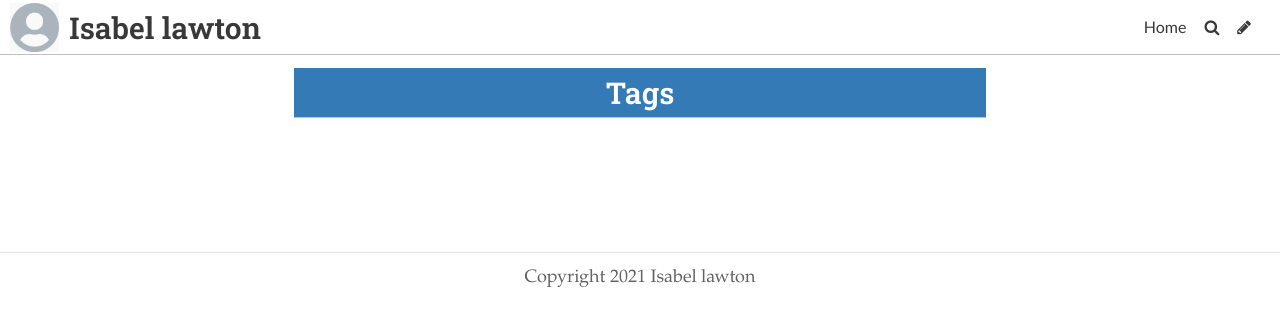
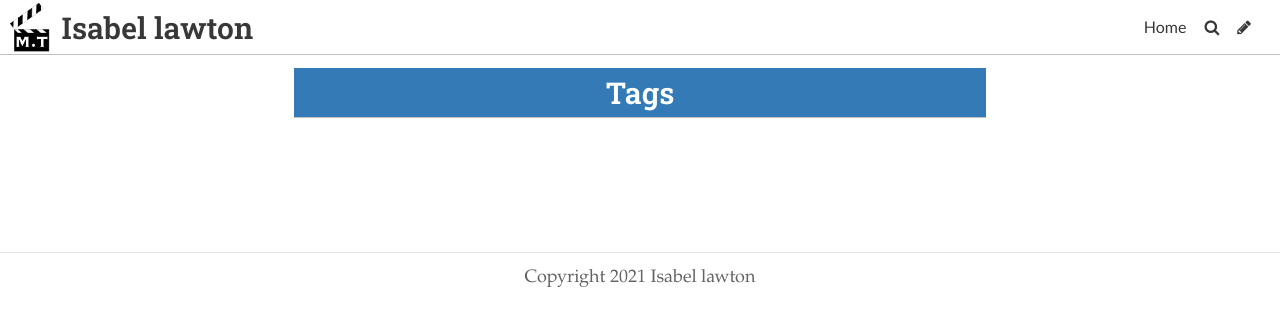
Before and after one commit to izzymlawton/izzytypography, a Jekyll site: the page built from pages/tags.md, in a window 1280 px wide. Shown: the top 326 px of the page. Built offline with Jekyll 4.4.1, drawn with Linux system fonts in a browser that asks for light colours; some web fonts are replaced.

Commit message:
Update Settings “general”

```diff
--- a/_data/settings.yml
+++ b/_data/settings.yml
@@ -2,11 +2,11 @@
 description: A typography in film and TV
 footer_text: Copyright 2021 Isabel lawton
 header_feature_image: ../uploads/gr-stocks-q8p8yor6erg-unsplash.jpg
-header_text: Typography in Film and TV
+header_text: Lights, Camera, Typography!
 header_text_color: "#ffffff"
 bannerheight: 20vmax
 navbarheight: 55px
-logo: /uploads/logo.jpg
+logo: ../uploads/logo-2-.png
 favicon: /uploads/favicon.ico
 gridlayout: false
 fixednavbar: false
```
Also changed, not shown: uploads/logo-2-.png (added).
